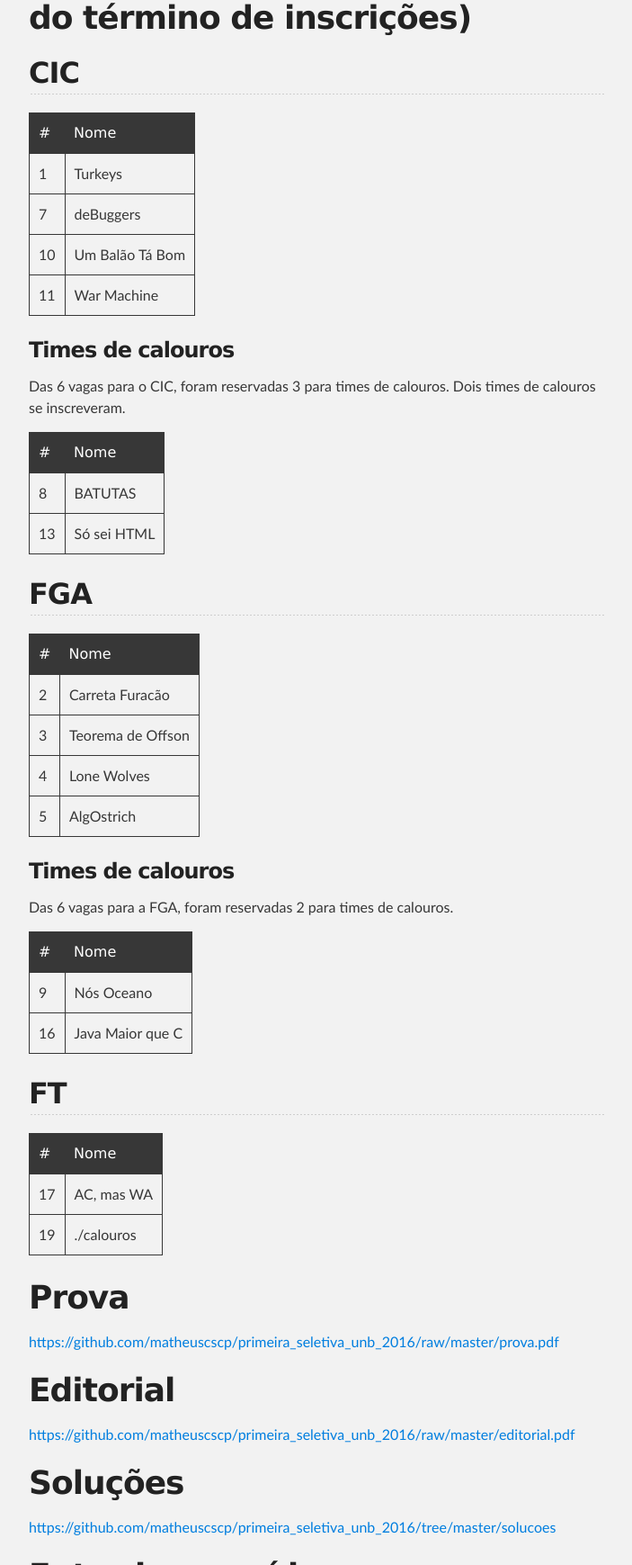
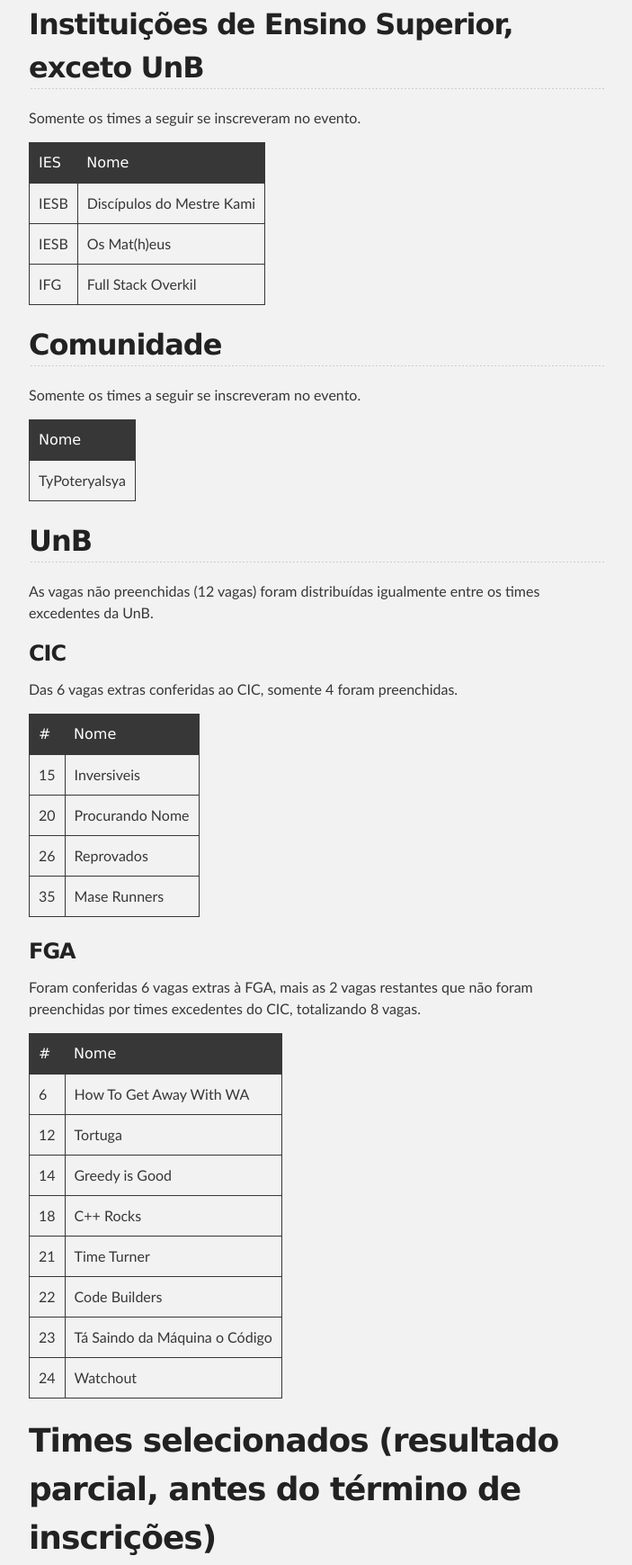
Before and after one commit to matheuscscp/primeira_seletiva_unb_2016, a plain HTML site: page index.html in a window 1280 px wide. Shown: the part 762-2501 px from the top of the page at 90% size, without its empty margins (288-991 px from the left). Drawn offline with Linux system fonts and the light colour scheme.

```diff
--- a/index.html
+++ b/index.html
@@ -34,10 +34,144 @@
         <p><img src="https://raw.githubusercontent.com/matheuscscp/primeira_seletiva_unb_2016/master/placar.png" alt=""></p>
 
 <h1>
-<a id="times-selecionados-para-o-dia-0207-resultado-parcial-antes-do-término-de-inscrições" class="anchor" href="#times-selecionados-para-o-dia-0207-resultado-parcial-antes-do-t%C3%A9rmino-de-inscri%C3%A7%C3%B5es" aria-hidden="true"><span aria-hidden="true" class="octicon octicon-link"></span></a>Times selecionados para o dia 02/07 (resultado parcial, antes do término de inscrições)</h1>
+<a id="times-selecionados-resultado-final" class="anchor" href="#times-selecionados-resultado-final" aria-hidden="true"><span aria-hidden="true" class="octicon octicon-link"></span></a>Times selecionados (resultado final)</h1>
 
 <h2>
-<a id="cic" class="anchor" href="#cic" aria-hidden="true"><span aria-hidden="true" class="octicon octicon-link"></span></a>CIC</h2>
+<a id="instituições-de-ensino-superior-exceto-unb" class="anchor" href="#institui%C3%A7%C3%B5es-de-ensino-superior-exceto-unb" aria-hidden="true"><span aria-hidden="true" class="octicon octicon-link"></span></a>Instituições de Ensino Superior, exceto UnB</h2>
+
+<p>Somente os times a seguir se inscreveram no evento.</p>
+
+<table>
+<thead>
+<tr>
+<th>IES</th>
+<th>Nome</th>
+</tr>
+</thead>
+<tbody>
+<tr>
+<td>IESB</td>
+<td>Discípulos do Mestre Kami</td>
+</tr>
+<tr>
+<td>IESB</td>
+<td>Os Mat(h)eus</td>
+</tr>
+<tr>
+<td>IFG</td>
+<td>Full Stack Overkil</td>
+</tr>
+</tbody>
+</table>
+
+<h2>
+<a id="comunidade" class="anchor" href="#comunidade" aria-hidden="true"><span aria-hidden="true" class="octicon octicon-link"></span></a>Comunidade</h2>
+
+<p>Somente os times a seguir se inscreveram no evento.</p>
+
+<table>
+<thead>
+<tr>
+<th>Nome</th>
+</tr>
+</thead>
+<tbody>
+<tr>
+<td>TyPoteryalsya</td>
+</tr>
+</tbody>
+</table>
+
+<h2>
+<a id="unb" class="anchor" href="#unb" aria-hidden="true"><span aria-hidden="true" class="octicon octicon-link"></span></a>UnB</h2>
+
+<p>As vagas não preenchidas (12 vagas) foram distribuídas igualmente entre os times excedentes da UnB.</p>
+
+<h3>
+<a id="cic" class="anchor" href="#cic" aria-hidden="true"><span aria-hidden="true" class="octicon octicon-link"></span></a>CIC</h3>
+
+<p>Das 6 vagas extras conferidas ao CIC, somente 4 foram preenchidas.</p>
+
+<table>
+<thead>
+<tr>
+<th>#</th>
+<th>Nome</th>
+</tr>
+</thead>
+<tbody>
+<tr>
+<td>15</td>
+<td>Inversiveis</td>
+</tr>
+<tr>
+<td>20</td>
+<td>Procurando Nome</td>
+</tr>
+<tr>
+<td>26</td>
+<td>Reprovados</td>
+</tr>
+<tr>
+<td>35</td>
+<td>Mase Runners</td>
+</tr>
+</tbody>
+</table>
+
+<h3>
+<a id="fga" class="anchor" href="#fga" aria-hidden="true"><span aria-hidden="true" class="octicon octicon-link"></span></a>FGA</h3>
+
+<p>Foram conferidas 6 vagas extras à FGA, mais as 2 vagas restantes que não foram preenchidas por times excedentes do CIC, totalizando 8 vagas.</p>
+
+<table>
+<thead>
+<tr>
+<th>#</th>
+<th>Nome</th>
+</tr>
+</thead>
+<tbody>
+<tr>
+<td>6</td>
+<td>How To Get Away With WA</td>
+</tr>
+<tr>
+<td>12</td>
+<td>Tortuga</td>
+</tr>
+<tr>
+<td>14</td>
+<td>Greedy is Good</td>
+</tr>
+<tr>
+<td>18</td>
+<td>C++ Rocks</td>
+</tr>
+<tr>
+<td>21</td>
+<td>Time Turner</td>
+</tr>
+<tr>
+<td>22</td>
+<td>Code Builders</td>
+</tr>
+<tr>
+<td>23</td>
+<td>Tá Saindo da Máquina o Código</td>
+</tr>
+<tr>
+<td>24</td>
+<td>Watchout</td>
+</tr>
+</tbody>
+</table>
+
+<h1>
+<a id="times-selecionados-resultado-parcial-antes-do-término-de-inscrições" class="anchor" href="#times-selecionados-resultado-parcial-antes-do-t%C3%A9rmino-de-inscri%C3%A7%C3%B5es" aria-hidden="true"><span aria-hidden="true" class="octicon octicon-link"></span></a>Times selecionados (resultado parcial, antes do término de inscrições)</h1>
+
+<h2>
+<a id="cic-1" class="anchor" href="#cic-1" aria-hidden="true"><span aria-hidden="true" class="octicon octicon-link"></span></a>CIC</h2>
 
 <table>
 <thead>
@@ -91,7 +225,7 @@
 </table>
 
 <h2>
-<a id="fga" class="anchor" href="#fga" aria-hidden="true"><span aria-hidden="true" class="octicon octicon-link"></span></a>FGA</h2>
+<a id="fga-1" class="anchor" href="#fga-1" aria-hidden="true"><span aria-hidden="true" class="octicon octicon-link"></span></a>FGA</h2>
 
 <table>
 <thead>
@@ -147,6 +281,8 @@
 <h2>
 <a id="ft" class="anchor" href="#ft" aria-hidden="true"><span aria-hidden="true" class="octicon octicon-link"></span></a>FT</h2>
 
+<p>Somente 2 times da FT se inscreveram no evento.</p>
+
 <table>
 <thead>
 <tr>
--- a/stylesheets/github-light.css
+++ b/stylesheets/github-light.css
@@ -1,7 +1,7 @@
 /*
 The MIT License (MIT)
 
-Copyright (c) 2015 GitHub, Inc.
+Copyright (c) 2016 GitHub, Inc.
 
 Permission is hereby granted, free of charge, to any person obtaining a copy
 of this software and associated documentation files (the "Software"), to deal
@@ -27,18 +27,18 @@ SOFTWARE.
   color: #969896;
 }
 
-.pl-c1      /* constant, markup.raw, meta.diff.header, meta.module-reference, meta.property-name, support, support.constant, support.variable, variable.other.constant */,
+.pl-c1 /* constant, variable.other.constant, support, meta.property-name, support.constant, support.variable, meta.module-reference, markup.raw, meta.diff.header */,
 .pl-s .pl-v /* string variable */ {
   color: #0086b3;
 }
 
-.pl-e  /* entity */,
+.pl-e /* entity */,
 .pl-en /* entity.name */ {
   color: #795da3;
 }
 
-.pl-s .pl-s1 /* string source */,
-.pl-smi      /* storage.modifier.import, storage.modifier.package, storage.type.java, variable.other, variable.parameter.function */ {
+.pl-smi /* variable.parameter.function, storage.modifier.package, storage.modifier.import, storage.type.java, variable.other */,
+.pl-s .pl-s1 /* string source */ {
   color: #333;
 }
 
@@ -50,13 +50,13 @@ SOFTWARE.
   color: #a71d5d;
 }
 
-.pl-pds              /* punctuation.definition.string, string.regexp.character-class */,
-.pl-s                /* string */,
+.pl-s /* string */,
+.pl-pds /* punctuation.definition.string, string.regexp.character-class */,
 .pl-s .pl-pse .pl-s1 /* string punctuation.section.embedded source */,
-.pl-sr               /* string.regexp */,
-.pl-sr .pl-cce       /* string.regexp constant.character.escape */,
-.pl-sr .pl-sra       /* string.regexp string.regexp.arbitrary-repitition */,
-.pl-sr .pl-sre       /* string.regexp source.ruby.embedded */ {
+.pl-sr /* string.regexp */,
+.pl-sr .pl-cce /* string.regexp constant.character.escape */,
+.pl-sr .pl-sre /* string.regexp source.ruby.embedded */,
+.pl-sr .pl-sra /* string.regexp string.regexp.arbitrary-repitition */ {
   color: #183691;
 }
 
@@ -69,24 +69,24 @@ SOFTWARE.
 }
 
 .pl-ii /* invalid.illegal */ {
+  color: #f8f8f8;
   background-color: #b52a1d;
-  color: #f8f8f8;
 }
 
 .pl-sr .pl-cce /* string.regexp constant.character.escape */ {
+  font-weight: bold;
   color: #63a35c;
-  font-weight: bold;
 }
 
 .pl-ml /* markup.list */ {
   color: #693a17;
 }
 
-.pl-mh        /* markup.heading */,
+.pl-mh /* markup.heading */,
 .pl-mh .pl-en /* markup.heading entity.name */,
-.pl-ms        /* meta.separator */ {
+.pl-ms /* meta.separator */ {
+  font-weight: bold;
   color: #1d3e81;
-  font-weight: bold;
 }
 
 .pl-mq /* markup.quote */ {
@@ -94,28 +94,28 @@ SOFTWARE.
 }
 
 .pl-mi /* markup.italic */ {
+  font-style: italic;
   color: #333;
-  font-style: italic;
 }
 
 .pl-mb /* markup.bold */ {
+  font-weight: bold;
   color: #333;
-  font-weight: bold;
 }
 
 .pl-md /* markup.deleted, meta.diff.header.from-file */ {
+  color: #bd2c00;
   background-color: #ffecec;
-  color: #bd2c00;
 }
 
 .pl-mi1 /* markup.inserted, meta.diff.header.to-file */ {
+  color: #55a532;
   background-color: #eaffea;
-  color: #55a532;
 }
 
 .pl-mdr /* meta.diff.range */ {
+  font-weight: bold;
   color: #795da3;
-  font-weight: bold;
 }
 
 .pl-mo /* meta.output */ {
```
Also changed, not shown: params.json (+1 -1 lines).
